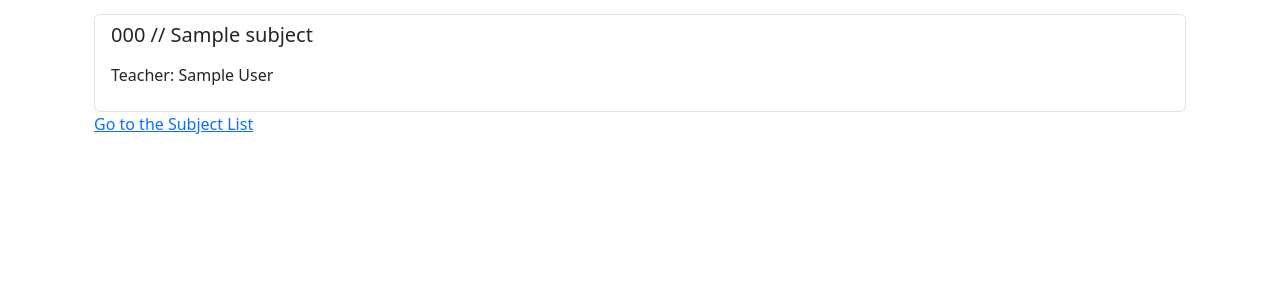
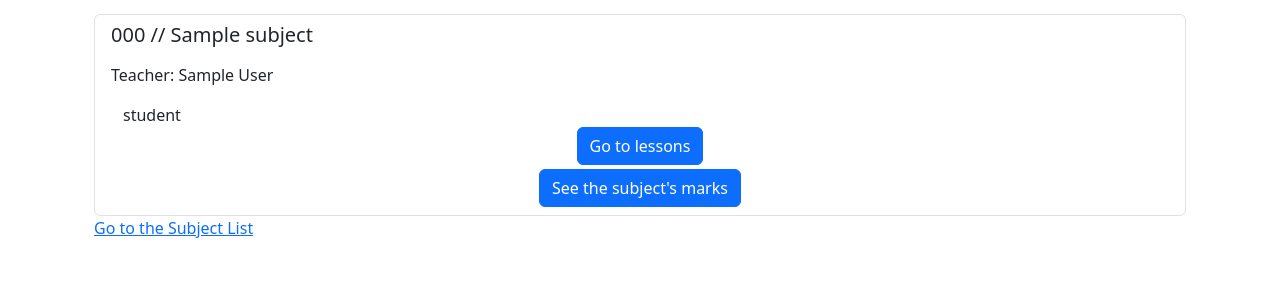
Before and after one commit to SamuP14/lumino, a Django app: page /subjects/000/ in a window 1280 px wide. Shown: the part 56-356 px from the top of the page. Run offline with Django 5.2, Linux system fonts and the light colour scheme; a user stored in the database is signed in; tables that the repository leaves empty hold one stand-in row (values such as "Sample post"); some libraries are stand-ins or nearby versions.

Commit message:
creacion de dashboard

```diff
--- a/shared/templates/base.html
+++ b/shared/templates/base.html
@@ -13,6 +13,6 @@
 
   <body>
     <div class="container">{% block content %}{% endblock %}</div>
-    <script type="text/javascript" src="{% static 'bootstrap/dist/js/bootstrap.min.js' %}"></script>
+    <script type="text/javascript" src="{% static 'bootstrap/dist/js/bootstrap.bundle.min.js' %}"></script>
   </body>
 </html>
--- a/shared/templates/dashboard.html
+++ b/shared/templates/dashboard.html
@@ -1,4 +1,12 @@
-<div>
-  {% block student %}{% endblock %}
-  {% block teacher %}{% endblock %}
-</div>
+{% extends "base.html" %}
+{% block content %}
+  {% if user.profile.is_student %}
+    {% block student %}
+      student
+    {% endblock %}
+  {% else %}
+    {% block teacher %}
+      teacher
+    {% endblock %}
+  {% endif %}
+{% endblock %}
--- a/shared/templates/navbar.html
+++ b/shared/templates/navbar.html
@@ -1,7 +1,7 @@
 <nav class="navbar navbar-expand-lg bg-body-tertiary fixed-top">
   <div class="container-fluid">
     <a class="navbar-brand" href="{% url 'index' %}">Lumino</a>
-    <button class="navbar-toggler" type="button" data-bs-toggle="collapse" data-bs-target="#navbarNav" aria-controls="navbarNav" aria-expanded="false" aria-label="Toggle navigation">
+    <button class="navbar-toggler" type="button" data-bs-toggle="collapse" data-bs-target="#navbarSupportedContent" aria-controls="navbarSupportedContent" aria-expanded="false" aria-label="Toggle navigation">
       <span class="navbar-toggler-icon"></span>
     </button>
     <div class="collapse navbar-collapse d-flex justify-content-between" id="navbarNav">
--- a/subjects/templates/subjects/subject_detail.html
+++ b/subjects/templates/subjects/subject_detail.html
@@ -14,11 +14,10 @@
         </p>
         <div>
           {% include "dashboard.html" %}
-          {% if user.profile.is_student %}
-            {% block student %}{% endblock %}
-          {% else %}
-            {% block teacher %}{% endblock %}
-          {% endif %}
+          <div class="d-flex flex-column align-items-center">
+            <a href="{% url "subjects:subject-lessons" subject %}" class="btn btn-primary">Go to lessons</a>
+            <a href="{% url "subjects:mark-list" subject %}" class="btn btn-primary mt-1">See the subject's marks</a>
+          </div>
         </div>
       </div>
     </div>
--- a/subjects/views.py
+++ b/subjects/views.py
@@ -31,7 +31,7 @@ def subject_detail(request, code):
 
 
 @login_required
-def subject_lessons(request):
+def subject_lessons(request, subject):
     pass
 
 
@@ -56,7 +56,7 @@ def delete_lesson(request):
 
 
 @login_required
-def mark_list(request):
+def mark_list(request, subject):
     pass
 
 
```
